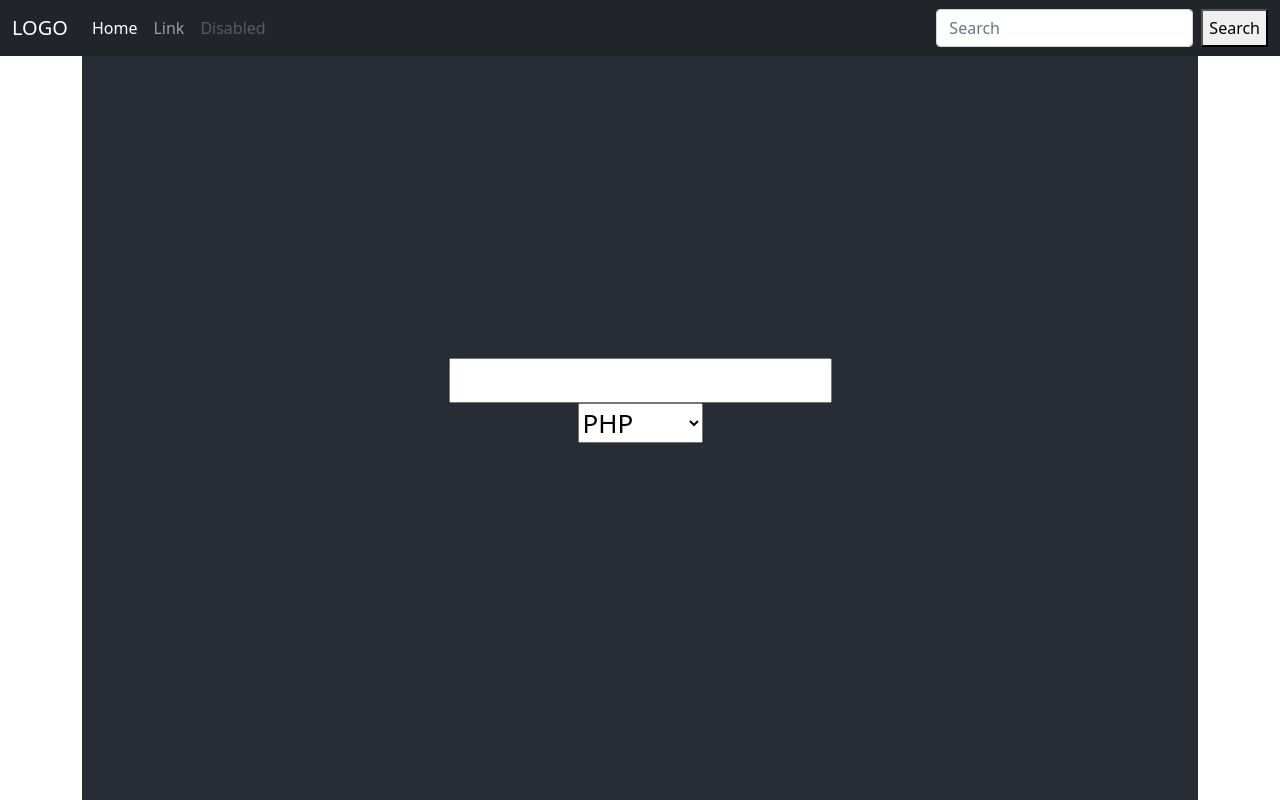
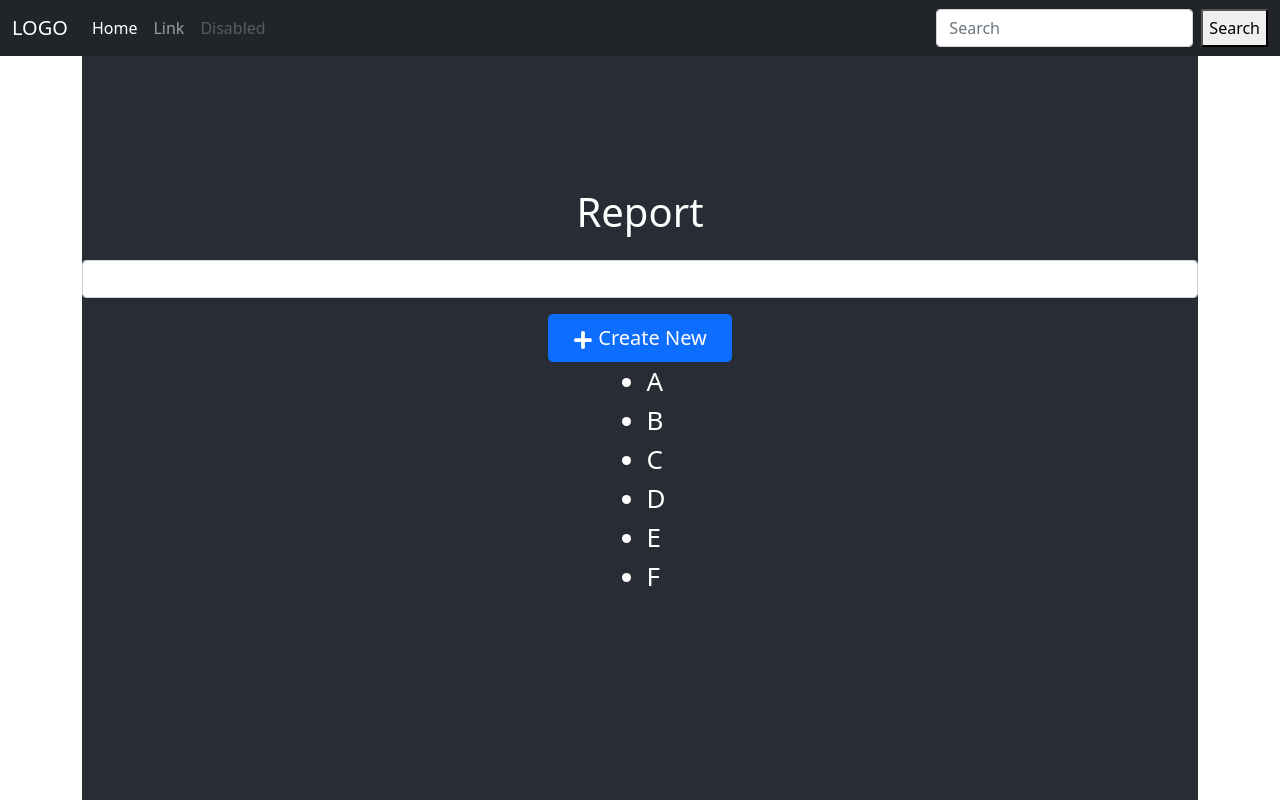
Before and after one commit to kmunirpm/creport, a React (Create React App) app: page / in a window 1280 px wide. Built offline with nearby package versions, Linux system fonts and the light colour scheme.

Commit message:
Field manipulation

```diff
--- a/package.json
+++ b/package.json
@@ -10,6 +10,7 @@
     "react": "^18.1.0",
     "react-bootstrap": "^2.4.0",
     "react-dom": "^18.1.0",
+    "react-icons": "^4.3.1",
     "react-router-dom": "^6.3.0",
     "react-scripts": "5.0.1",
     "web-vitals": "^2.1.4"
--- a/src/App.js
+++ b/src/App.js
@@ -1,15 +1,49 @@
-import logo from './logo.svg';
-import './App.css';
-import {SelectInput, TextInput} from './pages/Inputs';
-import Nav from './common/Nav';
+import logo from "./logo.svg";
+import "./App.css";
+import { SelectInput, TextInput } from "./pages/Inputs";
+import { Route, Routes } from "react-router-dom";
+import Nav from "./common/Nav";
+import { FaPlus } from "react-icons/fa";
+import { useState } from "react";
 
 function App() {
+  const [title, setTitle] = useState("Report");
+  const [pat, setPat] = useState(["A", "B", "C", "D", "E", "F"]);
+
+  const [patName, setPatName] = useState();
+  const AddPat = () => {
+    setPat(patName);
+  };
   return (
     <div className="container">
       <Nav />
       <header className="App-header">
-        <TextInput />
-        <SelectInput />
+        <h1>{title}</h1>
+        <input
+          onChange={(e) => setPatName(e.target.value)}
+          value={patName}
+          className="form-control m-3"
+          type="text"
+          name="pname"
+          id="pname"
+        />
+        <div className="mb.5">
+          <button
+            onClick={() => {
+              setPat((oldArray) => [...oldArray, patName]);
+              setPatName("");
+            }}
+            className="btn btn-primary btn-lg px-4"
+          >
+            <FaPlus /> Create New
+          </button>
+        </div>
+        {patName}
+        <ul>
+          {pat.map((p) => (
+            <li key={p}>{p}</li>
+          ))}
+        </ul>
       </header>
     </div>
   );
--- a/src/index.js
+++ b/src/index.js
@@ -3,7 +3,10 @@ import ReactDOM from 'react-dom/client';
 import './index.css';
 import App from './App';
 import reportWebVitals from './reportWebVitals';
-import "bootstrap/dist/css/bootstrap.css"
+
+import "bootstrap/dist/css/bootstrap.min.css";
+import "bootstrap/dist/js/bootstrap.bundle";
+import { BrowserRouter as Router } from "react-router-dom";
 
 
 const root = ReactDOM.createRoot(document.getElementById('root'));
```
Also changed, not shown: 1 other file (tests, documents, lock files or other folders).
